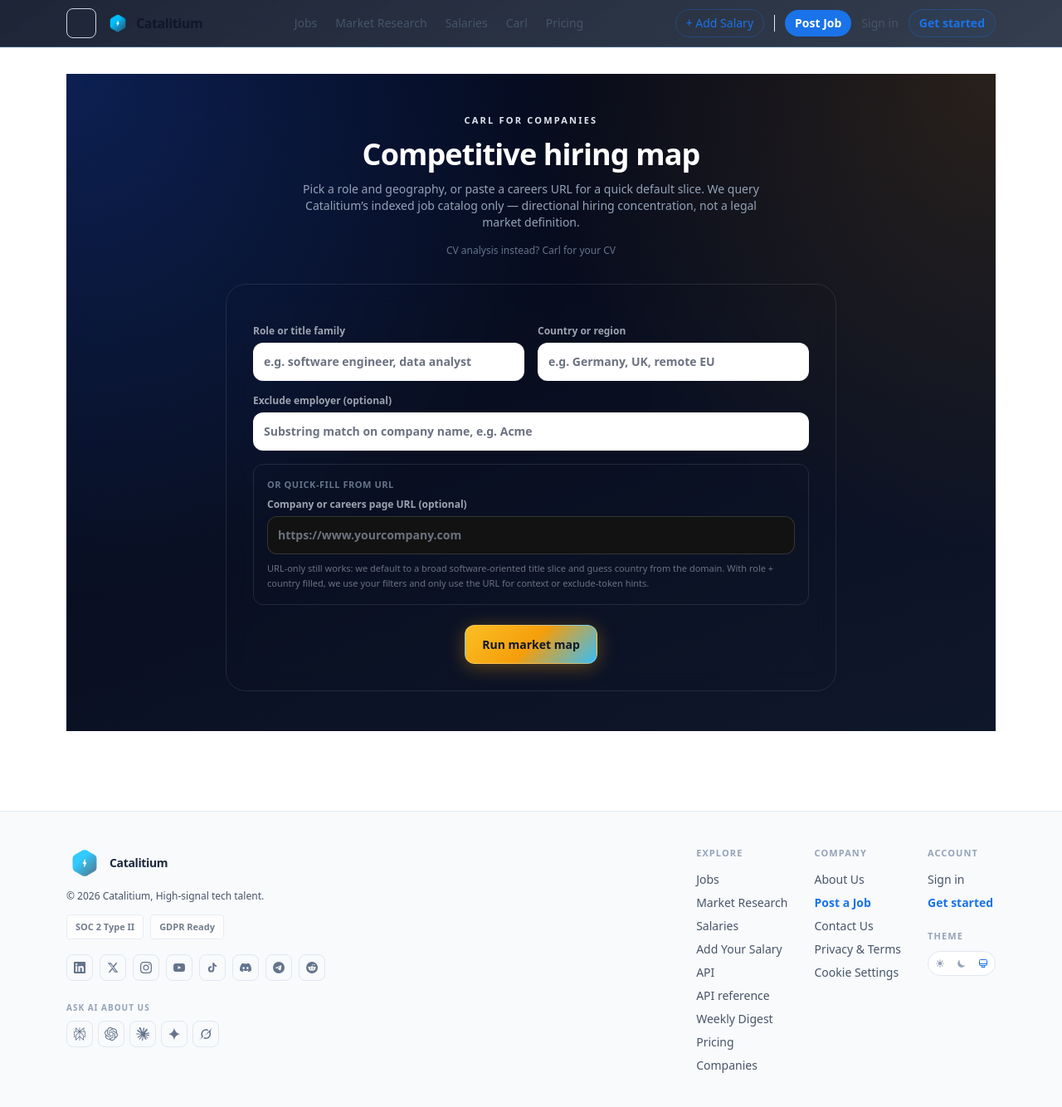
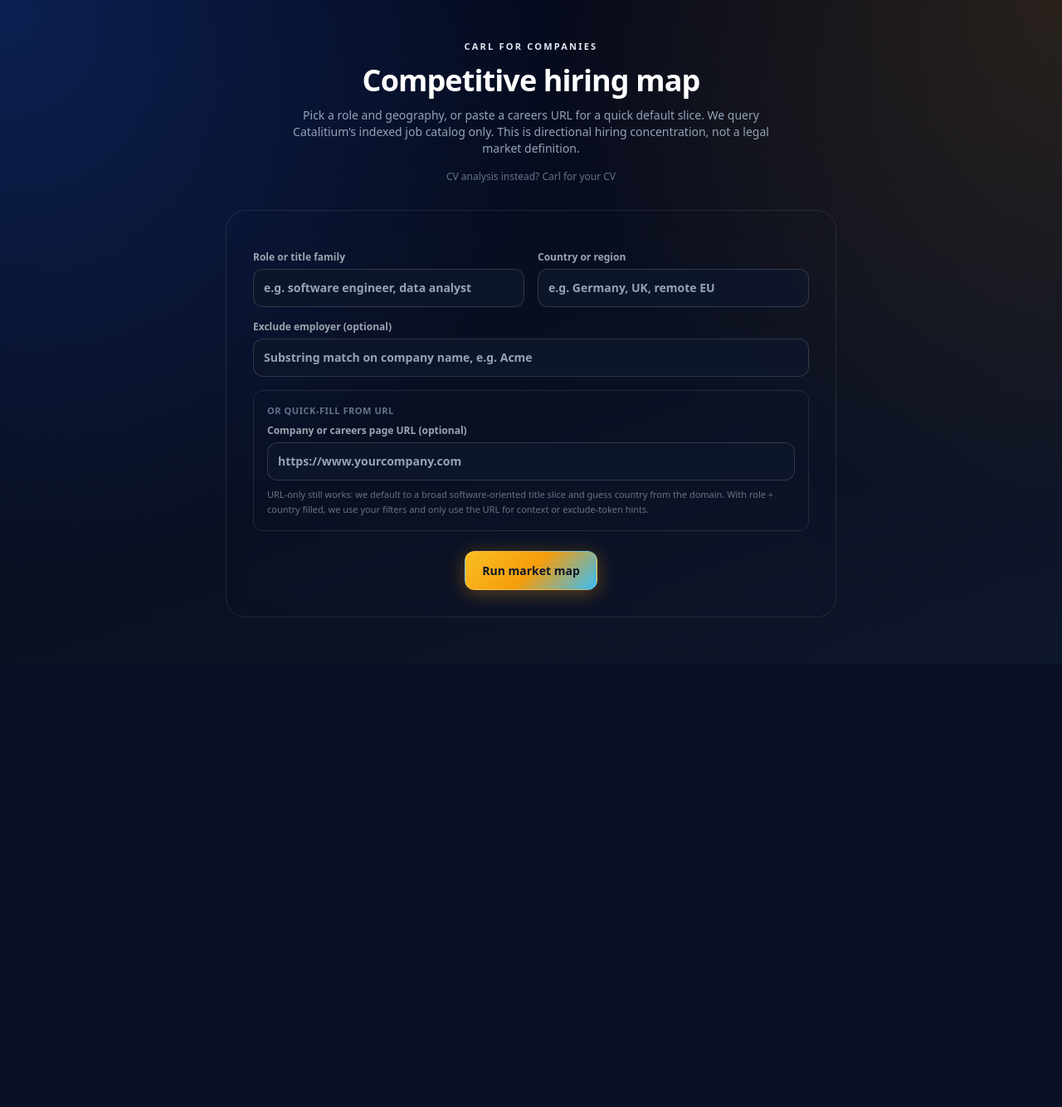
Before and after one commit to Catalitium/catalitium, a Flask app: template app/views/templates/carl4b2b.html in a window 1280 px wide. Shown: the whole page at 83% size. After the commit the page ends 744 px from the top, so only its background shows below. Run offline with Flask 3, Linux system fonts and the light colour scheme; the template is opened without the code that fills it, so the values that code supplies are empty; parts of the project's set-up code (start-up, migrations or seed data) failed here and were passed over; some libraries are stand-ins or nearby versions.

Commit message:
style(carl4b2b): full-bleed layout, input contrast, copy cleanup
- Add carl4b2b-page body class with full-bleed CSS to match B2C app-like
  layout (header/footer/nav hidden, content flushed edge-to-edge).
- High-contrast input styling including autofill override so typed text
  stays readable across browsers and password managers.
- Copy polish: replace em-dashes with periods, minor wording cleanup.

No behavioral or controller changes.

Made-with: Cursor

```diff
--- a/app/views/templates/carl4b2b.html
+++ b/app/views/templates/carl4b2b.html
@@ -1,4 +1,5 @@
 {% extends "base.html" %}
+{% block body_class %} carl4b2b-page{% endblock %}
 {% block title %}Carl for Companies | Catalitium{% endblock %}
 
 {% block meta %}
@@ -20,6 +21,31 @@
     --c4b-card-fill: linear-gradient(165deg, rgba(30, 58, 138, 0.35) 0%, rgba(15, 23, 42, 0.28) 100%);
     --c4b-card-border: rgba(255, 255, 255, 0.12);
   }
+  html:has(body.carl4b2b-page),
+  body.carl4b2b-page {
+    background: #020617 !important;
+  }
+  body.carl4b2b-page #content {
+    max-width: none !important;
+    width: 100% !important;
+    margin-left: 0 !important;
+    margin-right: 0 !important;
+    padding-top: 0 !important;
+    padding-left: 0 !important;
+    padding-right: 0 !important;
+    padding-bottom: 0 !important;
+    background: transparent !important;
+    box-sizing: border-box;
+  }
+  body.carl4b2b-page #carl4b2b-shell {
+    width: 100%;
+    max-width: none;
+    min-width: 0;
+    min-height: 100dvh;
+  }
+  body.carl4b2b-page header { display: none !important; }
+  body.carl4b2b-page footer { display: none !important; }
+  body.carl4b2b-page nav[aria-label="Mobile navigation"] { display: none !important; }
   body.carl4b2b-dashboard-active header { display: none !important; }
   body.carl4b2b-dashboard-active footer { display: none !important; }
   body.carl4b2b-dashboard-active #carl4b2b-shell,
@@ -116,6 +142,27 @@
   .c4b-btn-analyze:disabled {
     opacity: 0.55;
     cursor: not-allowed;
+  }
+  /* Keep typed text high-contrast across browsers and password managers. */
+  #carl4b2b-market-form input[type="text"],
+  #carl4b2b-market-form input[type="url"] {
+    color: #f8fafc;
+    background: rgba(15, 23, 42, 0.86);
+    caret-color: #f8fafc;
+  }
+  #carl4b2b-market-form input[type="text"]::placeholder,
+  #carl4b2b-market-form input[type="url"]::placeholder {
+    color: #94a3b8;
+  }
+  #carl4b2b-market-form input[type="text"]:-webkit-autofill,
+  #carl4b2b-market-form input[type="url"]:-webkit-autofill,
+  #carl4b2b-market-form input[type="text"]:-webkit-autofill:hover,
+  #carl4b2b-market-form input[type="url"]:-webkit-autofill:hover,
+  #carl4b2b-market-form input[type="text"]:-webkit-autofill:focus,
+  #carl4b2b-market-form input[type="url"]:-webkit-autofill:focus {
+    -webkit-text-fill-color: #f8fafc;
+    box-shadow: 0 0 0px 1000px rgba(15, 23, 42, 0.92) inset;
+    transition: background-color 9999s ease-in-out 0s;
   }
   #carl4b2b-url-form-wrap {
     color-scheme: dark;
@@ -341,7 +388,7 @@
     <div class="text-center">
       <p class="text-[11px] font-bold uppercase tracking-[0.2em] text-amber-400">Carl for Companies</p>
       <h1 class="mt-3 text-3xl font-bold tracking-tight text-white sm:text-4xl">Competitive hiring map</h1>
-      <p class="mt-3 text-sm text-slate-400 max-w-xl mx-auto">Pick a role and geography, or paste a careers URL for a quick default slice. We query Catalitium’s indexed job catalog only — directional hiring concentration, not a legal market definition.</p>
+      <p class="mt-3 text-sm text-slate-400 max-w-xl mx-auto">Pick a role and geography, or paste a careers URL for a quick default slice. We query Catalitium’s indexed job catalog only. This is directional hiring concentration, not a legal market definition.</p>
       <p class="mt-4 text-center text-xs text-slate-500">CV analysis instead? <a href="{{ url_for('carl.carl_dashboard') }}" class="font-medium text-sky-400 hover:text-white underline-offset-2 hover:underline">Carl for your CV</a></p>
     </div>
 
@@ -387,9 +434,9 @@
           <span class="carl-term-dot carl-term-dot-y"></span>
           <span class="carl-term-dot carl-term-dot-g"></span>
         </div>
-        <span class="carl-term-title">carl — catalog — ~/market/query_slice</span>
+        <span class="carl-term-title">carl - catalog - ~/market/query_slice</span>
         <div class="flex shrink-0 items-center gap-1.5">
-          <a href="{{ url_for('carl.carl_dashboard', menu=1) }}" class="c4b-term-btn-menu" title="Who is Carl helping today? — pick Companies or Individuals" aria-label="Carl persona menu">Menu</a>
+          <a href="{{ url_for('carl.carl_dashboard', menu=1) }}" class="c4b-term-btn-menu" title="Who is Carl helping today? Pick Companies or Individuals." aria-label="Carl persona menu">Menu</a>
           <span id="carl4b2b-terminal-status" class="carl-term-badge">ready</span>
           <button type="button" id="btn-carl4b2b-new-map" class="c4b-term-btn-new" title="Change role, country, or URL and run a new catalog pass" aria-label="New market map">New map</button>
         </div>
@@ -552,7 +599,7 @@
 
       <aside id="carl4b2b-chat-container" data-c4b-reveal class="c4b-card flex min-h-[min(28rem,70vh)] flex-col p-4 sm:min-h-[420px]">
         <p class="text-[11px] font-semibold uppercase tracking-wider text-slate-500">Talk to Carl (companies)</p>
-        <p class="mt-1 text-[11px] text-slate-500">Grounded on this catalog pass — use chips or words from the analysis.</p>
+        <p class="mt-1 text-[11px] text-slate-500">Grounded on this catalog pass. Use chips or words from the analysis.</p>
         <div id="carl4b2b-chat-log" class="c4b-scroll-dark mt-3 flex min-h-[140px] flex-1 flex-col gap-2 overflow-y-auto rounded-xl border border-white/10 bg-slate-950/40 p-3"></div>
         <div id="carl4b2b-chat-chips" class="mt-2 hidden flex flex-wrap gap-2" aria-label="Suggested prompts"></div>
         <div id="carl4b2b-api-cta" class="mt-3 hidden rounded-xl border border-sky-500/30 bg-sky-500/10 p-3 text-xs text-slate-200">
```
